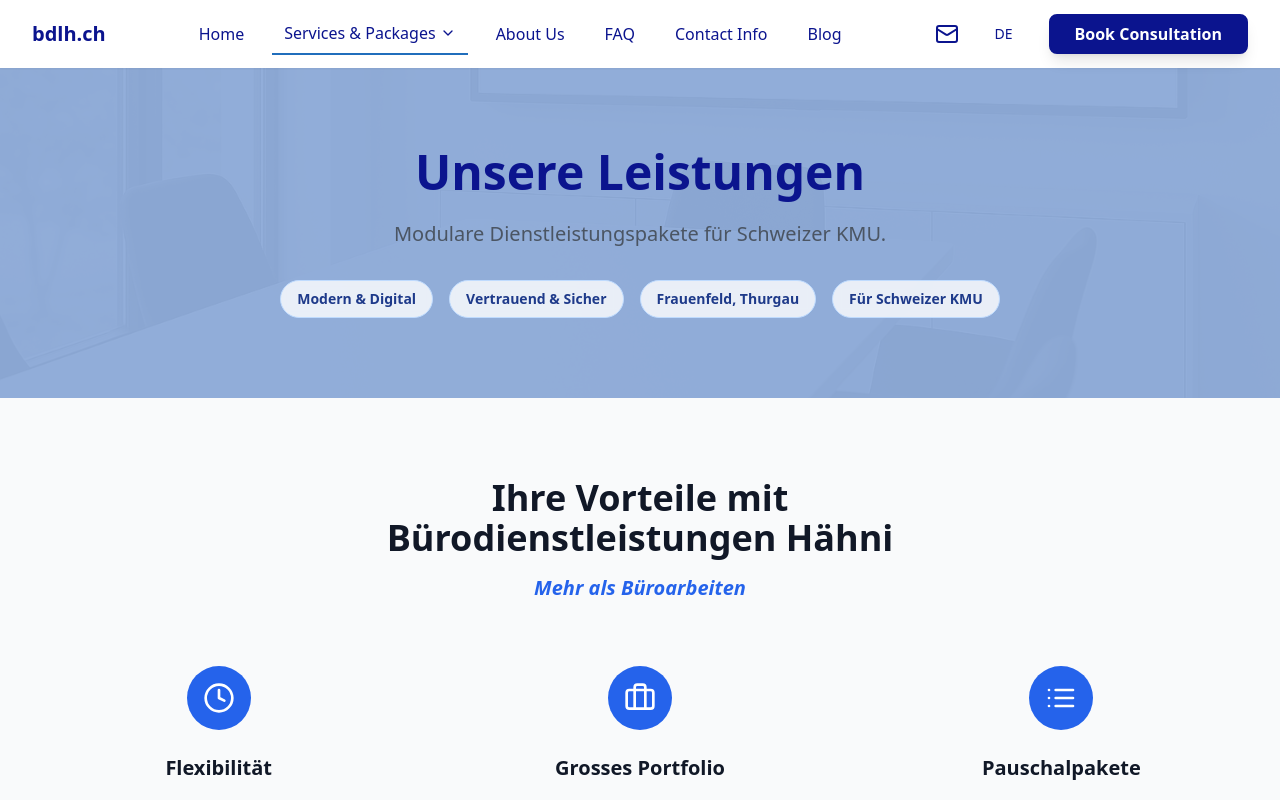
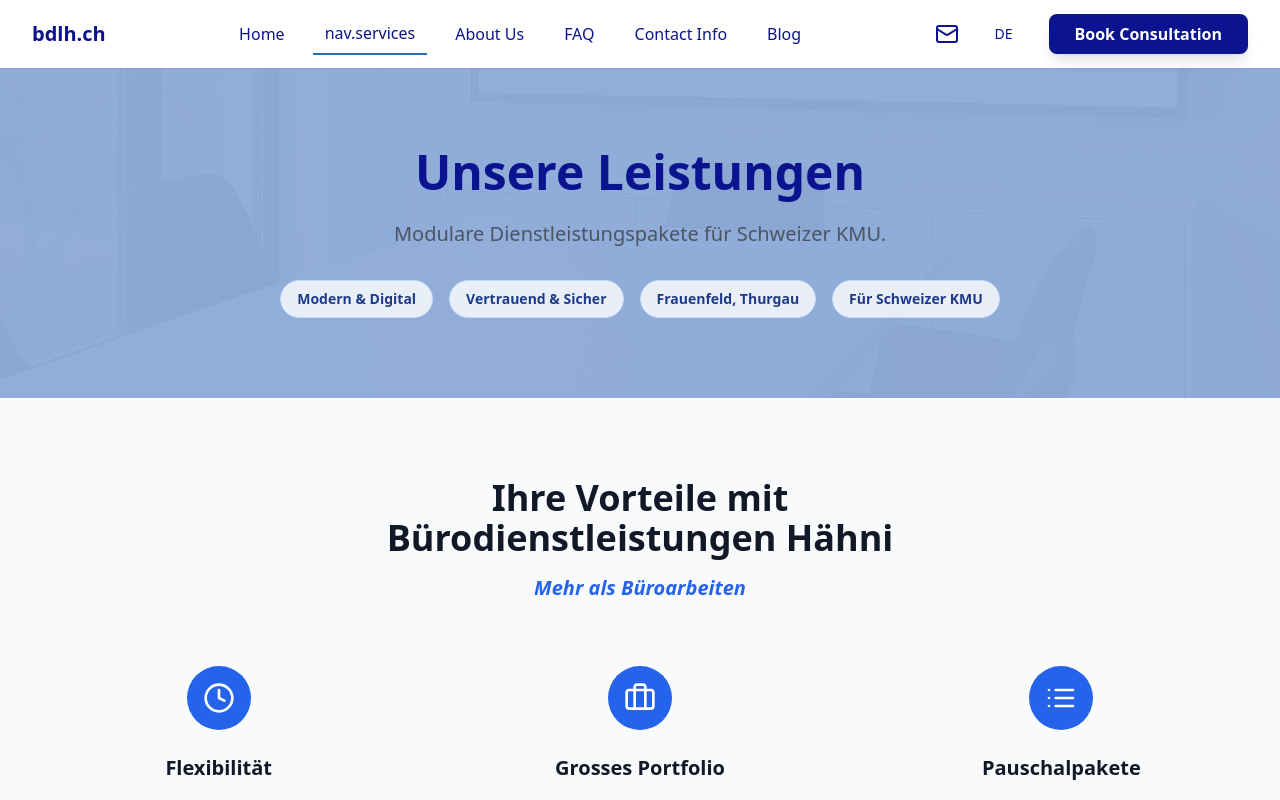
Before and after one commit to SensaiXo/haehni-virtuell-shop, a React (Vite) app: page /leistungen in a window 1280 px wide. Shown: the top 800 px of the page. Built offline with nearby package versions, Linux system fonts and the light colour scheme.

Commit message:
Update navigation menu
Changed "Services & Pricing" to "Services" and removed the dropdown functionality.

```diff
--- a/src/components/Navigation.tsx
+++ b/src/components/Navigation.tsx
@@ -24,13 +24,7 @@ const Navigation = () => {
 
   const navItems = [
     { name: t('nav.home'), path: '/' },
-    {
-      name: t('nav.services_packages'),
-      path: null,
-      dropdown: [
-        { name: t('nav.services_overview'), path: '/leistungen' },
-      ]
-    },
+    { name: t('nav.services'), path: '/leistungen' },
     { name: t('nav.about_us'), path: '/ueber-uns' },
     { name: t('nav.faq'), path: '/faq' },
     { name: t('nav.contact_info'), path: '/kontakt' },
@@ -61,41 +55,8 @@ const Navigation = () => {
           <div className="hidden md:block">
             <div className="flex items-center space-x-4">
               {navItems.map((item) => (
-                <div key={item.name} className="relative">
-                  {item.dropdown ? (
-                    <div className="relative">
-                      <button
-                        onClick={() => handleDropdownToggle(item.name)}
-                        className={`px-3 py-2 text-base font-medium transition-all duration-300 flex items-center space-x-1 whitespace-nowrap ${
-                          isDropdownActive(item.dropdown)
-                            ? 'text-navy border-b-2 border-accent'
-                            : 'text-navy hover:text-accent'
-                        }`}
-                      >
-                        <span>{item.name}</span>
-                        <ChevronDown className="w-4 h-4" />
-                      </button>
-                      {dropdownOpen === item.name && (
-                        <div className="absolute left-0 mt-2 w-56 bg-card border border-border rounded-lg shadow-lg z-50 py-2">
-                          {item.dropdown.map((subItem) => (
                 <Link
-                              key={subItem.name}
-                              to={subItem.path}
-                              onClick={closeDropdown}
-                              className={`block px-4 py-2 text-sm transition-colors duration-200 ${
-                                isActive(subItem.path)
-                                  ? 'bg-accent/10 text-accent'
-                                  : 'text-card-foreground hover:bg-muted hover:text-accent'
-                              }`}
-                            >
-                              {subItem.name}
-                            </Link>
-                          ))}
-                        </div>
-                      )}
-                    </div>
-                  ) : (
-                    <Link
+                  key={item.name}
                   to={item.path}
                   className={`px-3 py-2 text-base font-medium transition-all duration-300 whitespace-nowrap relative ${
                     isActive(item.path)
@@ -105,8 +66,6 @@ const Navigation = () => {
                 >
                   {item.name}
                 </Link>
-                  )}
-                </div>
               ))}
             </div>
           </div>
@@ -138,44 +97,8 @@ const Navigation = () => {
           <div className="md:hidden">
             <div className="px-4 pt-2 pb-3 space-y-1 bg-white border-t border-navy/20">
               {navItems.map((item) => (
-                <div key={item.name}>
-                  {item.dropdown ? (
-                    <div>
-                      <button
-                        onClick={() => handleDropdownToggle(item.name)}
-                        className={`w-full text-left px-3 py-2 rounded-md text-base font-medium transition-colors duration-200 flex items-center justify-between ${
-                          isDropdownActive(item.dropdown)
-                            ? 'bg-accent/10 text-accent'
-                            : 'text-navy hover:bg-navy/10 hover:text-accent'
-                        }`}
-                      >
-                        <span>{item.name}</span>
-                        <ChevronDown className={`w-4 h-4 transition-transform duration-200 ${dropdownOpen === item.name ? 'rotate-180' : ''}`} />
-                      </button>
-                      {dropdownOpen === item.name && (
-                        <div className="pl-4 mt-1 space-y-1">
-                          {item.dropdown.map((subItem) => (
                 <Link
-                              key={subItem.name}
-                              to={subItem.path}
-                              onClick={() => {
-                                setIsOpen(false);
-                                closeDropdown();
-                              }}
-                              className={`block px-3 py-2 rounded-md text-sm transition-colors duration-200 ${
-                                isActive(subItem.path)
-                                  ? 'bg-accent/10 text-accent'
-                                  : 'text-navy/80 hover:bg-navy/10 hover:text-accent'
-                              }`}
-                            >
-                              {subItem.name}
-                            </Link>
-                          ))}
-                        </div>
-                      )}
-                    </div>
-                  ) : (
-                    <Link
+                  key={item.name}
                   to={item.path}
                   onClick={() => setIsOpen(false)}
                   className={`block px-3 py-2 rounded-md text-base font-medium transition-colors duration-200 ${
@@ -186,8 +109,6 @@ const Navigation = () => {
                 >
                   {item.name}
                 </Link>
-                  )}
-                </div>
               ))}
               <div className="px-3 py-4 border-t border-navy/20 mt-4">
                 <div className="flex items-center justify-between mb-4">
```
Lines whose indentation alone changed are shown as unchanged.
